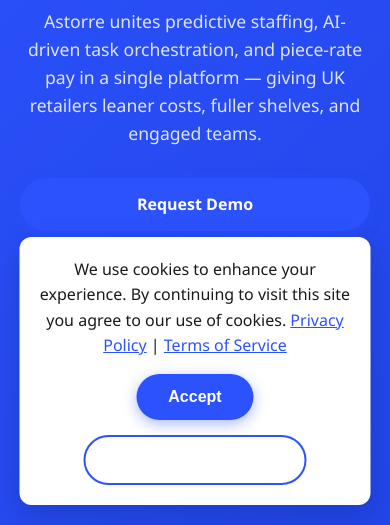
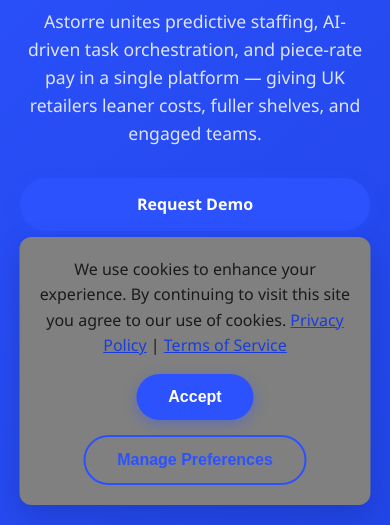
Before and after one commit to vanos0600/Astorre, a website: page index.html in a window 390 px wide. Shown: the part 319-844 px from the top of the page. Drawn offline with Linux system fonts and the light colour scheme; a web font is replaced by a local one.

Commit message:
Descripción de los ajustes

```diff
--- a/index.html
+++ b/index.html
@@ -1241,7 +1241,7 @@
             transform: translateX(-50%);
             width: 90%;
             max-width: 1000px;
-            background: white;
+            background: gray;
             padding: 20px;
             border-radius: 12px;
             box-shadow: 0 10px 30px rgba(0, 0, 0, 0.15);
@@ -1260,6 +1260,10 @@
             opacity: 1;
             visibility: visible;
         }
+/* Cambiar color del texto solo del botón "Manage Preferences" dentro del cookie banner */
+.cookie-banner .btn-secondary {
+    color: var(--primary); /* reemplaza con el color que quieras */
+}
 
         .cookie-text {
             flex: 1;
@@ -1268,7 +1272,7 @@
         }
 
         .cookie-text a {
-            color: var(--primary);
+            color: var(--primary-dark);
             text-decoration: underline;
         }
 
@@ -1276,6 +1280,7 @@
             display: flex;
             gap: 15px;
             flex-wrap: wrap;
+            color: var(--primary-dark);
         }
 
         /* Responsive Design */
@@ -1323,7 +1328,7 @@
                 left: -100%;
                 width: 100%;
                 height: calc(100vh - 80px);
-                background: white;
+                background: var(--primary-dark);
                 transition: var(--transition);
                 z-index: 999;
                 padding: 40px 20px;
```
